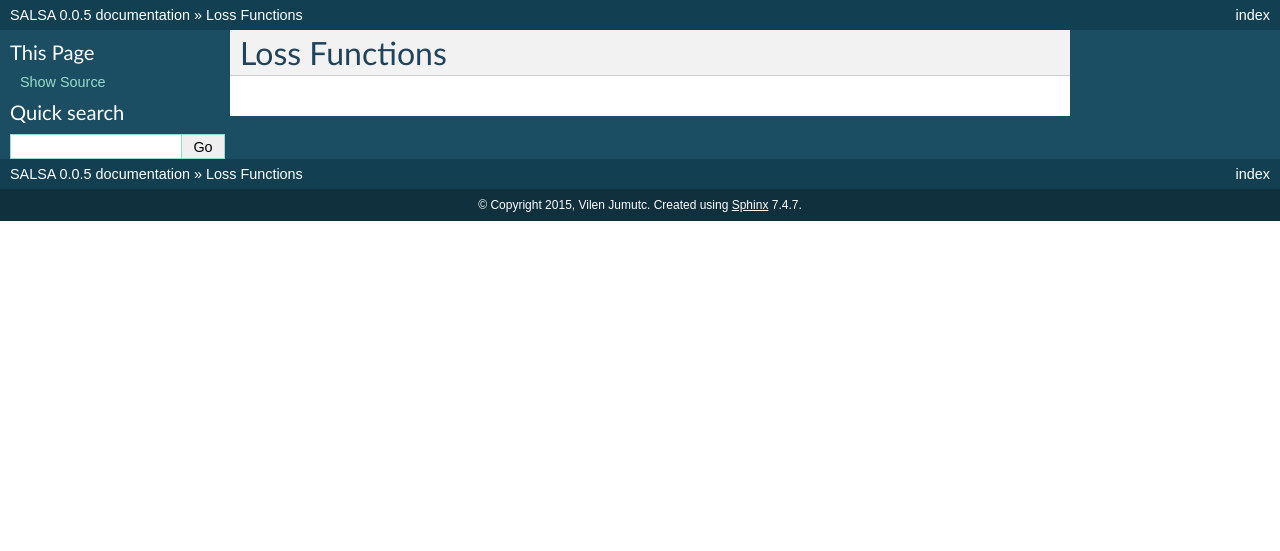
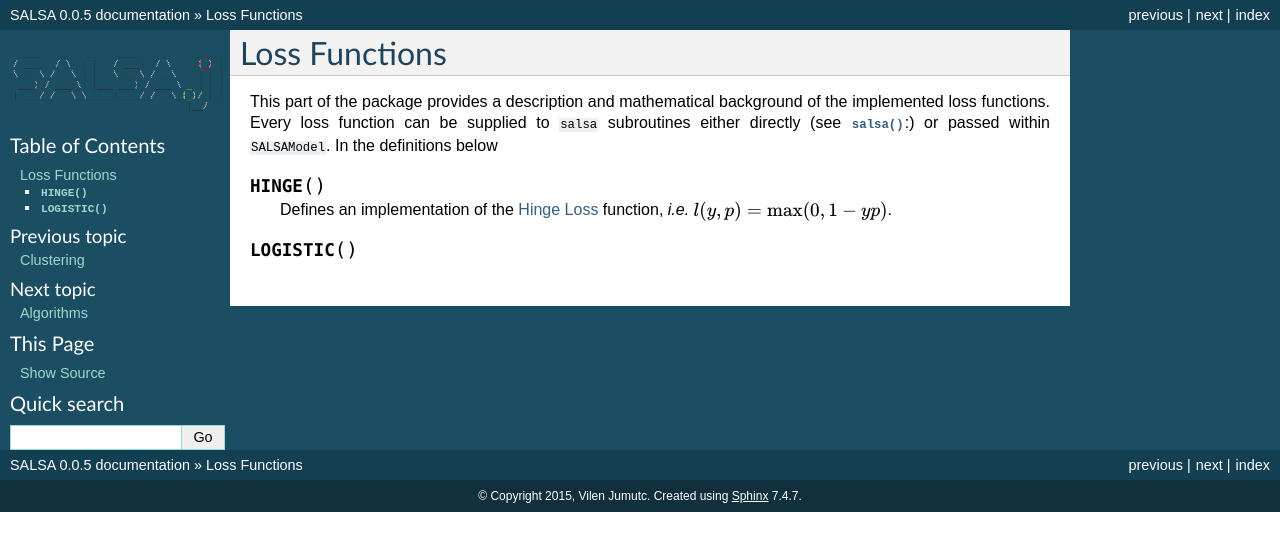
Before and after one commit to jumutc/SALSA.jl, a Sphinx documentation site: the page built from docs/source/loss_functions.rst, in a window 1280 px wide. Shown: the top 551 px of the page. Built offline with Sphinx 7.4.7, drawn with Linux system fonts in a browser that asks for light colours; formulas are drawn with MathJax 3.

Commit message:
updating docs

````diff
--- /dev/null
+++ b/docs/source/algorithms.rst
@@ -0,0 +1,2 @@
+Algorithms
+==========
--- a/docs/source/clustering.rst
+++ b/docs/source/clustering.rst
@@ -24,7 +24,11 @@ This package provides a function ``salsa`` and explanation on ``SALSAModel`` for
 	model = salsa(X, dY, model, X)
 	mappings = model.output.Ytest
 
-By taking a look at the code snippet above we can notice that we use a special type of an algorithm ``RK_MEANS`` which implements approach in [JS2015]_. By instantiating ``RK_MEANS(max_iter)`` we provide a maximum number of outer iterations when learning of individual prototype vectors will be repeated after re-partitioning of the dataset ``X``. The default choice of the loss function is ``LEAST_SQUARES`` and the distance metric is ``Euclidean()``. This corresponds to the original setting of the unregularized K-Means approach.
+By taking a close look at the code snippet above we can notice that we use a special type of an algorithm ``RK_MEANS`` which implements approach in [JS2015]_. By instantiating ``RK_MEANS(max_iter)`` we provide a maximum number of outer iterations. Learning of individual prototype vectors will be repeated ```max_iter``` times after re-partitioning of the dataset ``X``. The default choice of the loss function is ``LEAST_SQUARES`` and the distance metric is ``Euclidean()``[#f1]_. This corresponds to the original setting of the unregularized K-Means approach. Please refer to :doc:`Algorithms <algorithms>` section for more details regarding which comibations of loss functions and metrics are supported.
+
+.. rubric:: Footnotes
+
+.. [#f1] metric types are defined in `Distances.jl <https://github.com/JuliaStats/Distances.jl>`_ package
 
 .. [UCI2010] Lichman, M. (2013). `UCI Machine Learning Repository <http://archive.ics.uci.edu/ml>`_. Irvine, CA: University of California, School of Information and Computer Science.
 .. [JS2015] Jumutc V., Suykens J.A.K., "Regularized and Sparse Stochastic K-Means for Distributed Large-Scale Clustering", Internal Report 15-126, ESAT-SISTA, KU Leuven (Leuven, Belgium), 2015.
--- a/docs/source/conf.py
+++ b/docs/source/conf.py
@@ -121,7 +121,7 @@ html_theme = 'default'
 
 # The name of an image file (relative to this directory) to place at the top
 # of the sidebar.
-html_logo = None
+html_logo = '../logo.png'
 
 # The name of an image file (within the static path) to use as favicon of the
 # docs.  This file should be a Windows icon file (.ico) being 16x16 or 32x32
@@ -187,7 +187,7 @@ htmlhelp_basename = 'SALSAdoc'
 
 latex_elements = {
 # The paper size ('letterpaper' or 'a4paper').
-#'papersize': 'letterpaper',
+#'papersize': 'a4paper',
 
 # The font size ('10pt', '11pt' or '12pt').
 #'pointsize': '10pt',
--- a/docs/source/loss_functions.rst
+++ b/docs/source/loss_functions.rst
@@ -1,2 +1,10 @@
 Loss Functions
 ==============
+
+This part of the package provides a description and mathematical background of the implemented loss functions. Every loss function can be supplied to ``salsa`` subroutines either directly (see :func:`salsa`:) or passed within ``SALSAModel``. In the definitions below
+
+.. function:: HINGE
+
+	Defines an implementation of the `Hinge Loss <https://en.wikipedia.org/wiki/Hinge_loss>`_ function, *i.e.* :math:`l(y,p) = \max(0,1 - yp)`.
+
+.. function:: LOGISTIC
````
Also changed, not shown: docs/source/index.rst (+9 -0 lines).
